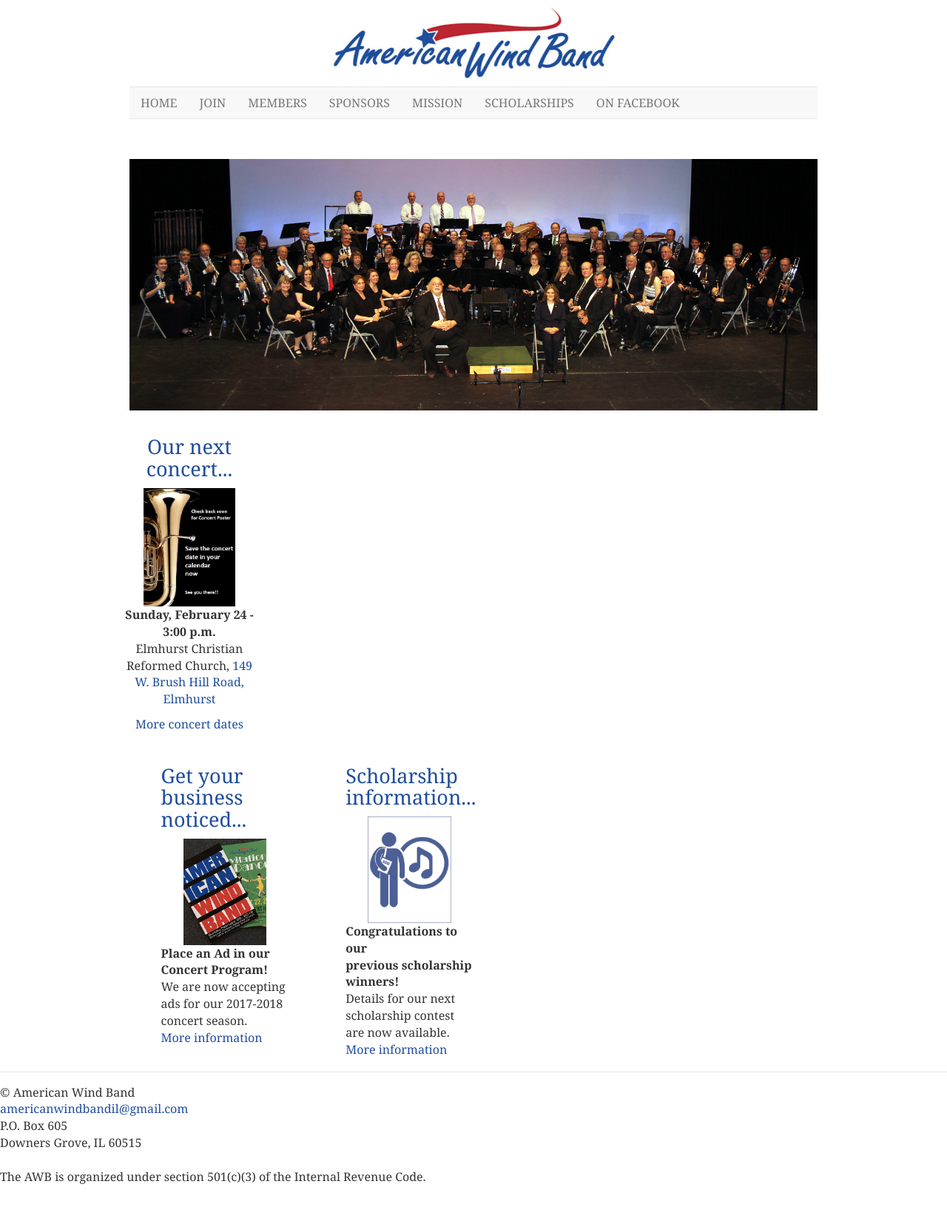
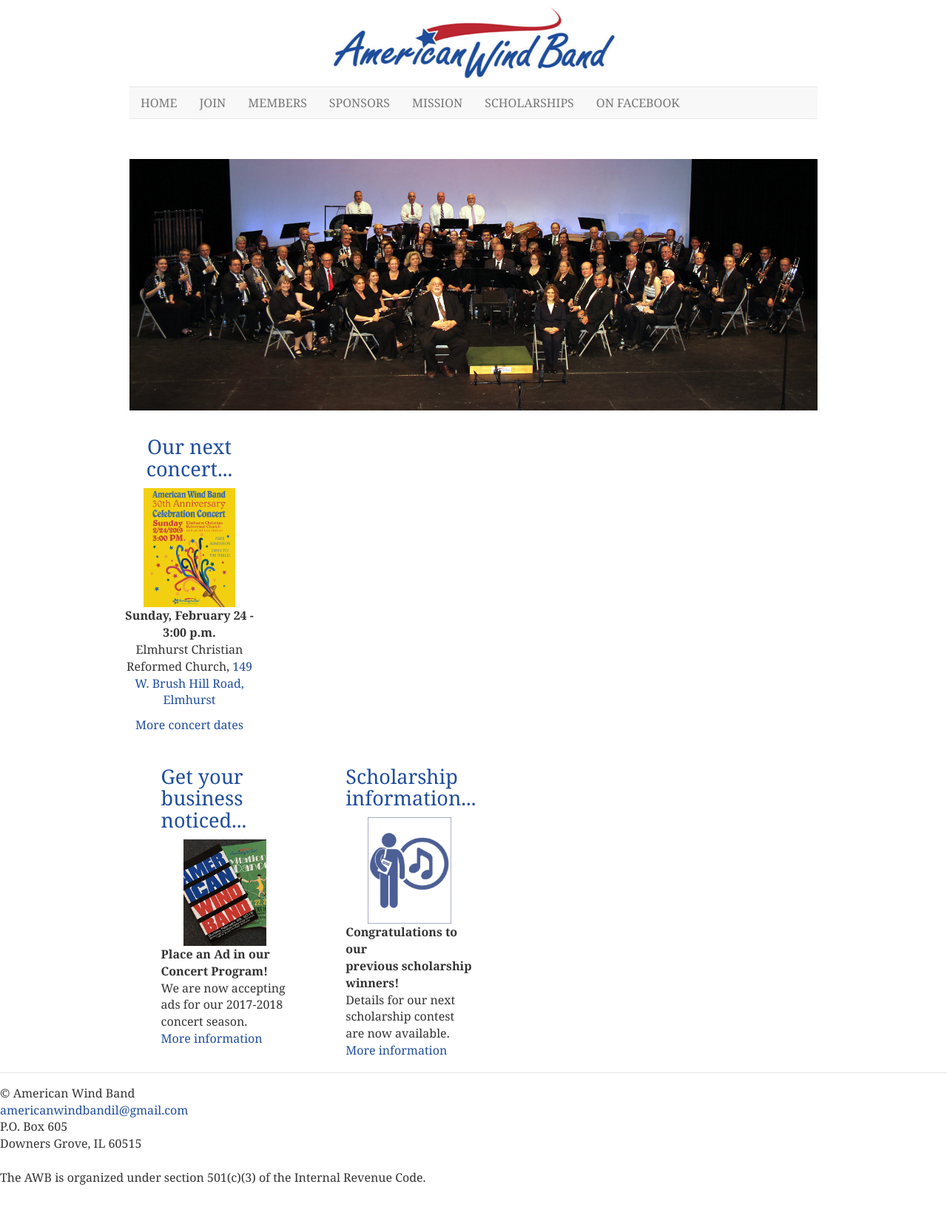
Before and after one commit to americanwindband/americanwindband.github.io, a Jekyll site: the page built from index.html, in a window 1280 px wide. Shown: the whole page at 74% size. Built offline with Jekyll 4.4.1, drawn with Linux system fonts in a browser that asks for light colours.

Commit message:
Update index.html

```diff
--- a/index.html
+++ b/index.html
@@ -22,7 +22,7 @@
     </div>
 
   <div class="section-next-concert-tile"><h2 class="tile-title-h2-text">Our next concert...</h2>
-    <img class="image-centered" src="images/awb-poster-coming-soon-01.jpg" width="65%" height="65%" alt=""/>
+    <img class="image-centered" src="images/awb-feb-2019-concert-poster-315x405.png" width="65%" height="65%" alt=""/>
     <strong>Sunday, February 24 - 3:00 p.m.</strong>
 <p>Elmhurst Christian Reformed Church, <a href="https://goo.gl/maps/7kp1NLkiNZ62" target="_blank">149 W. Brush Hill Road, Elmhurst</a></p>
       <a href="performances.html">More concert dates</a>
```
